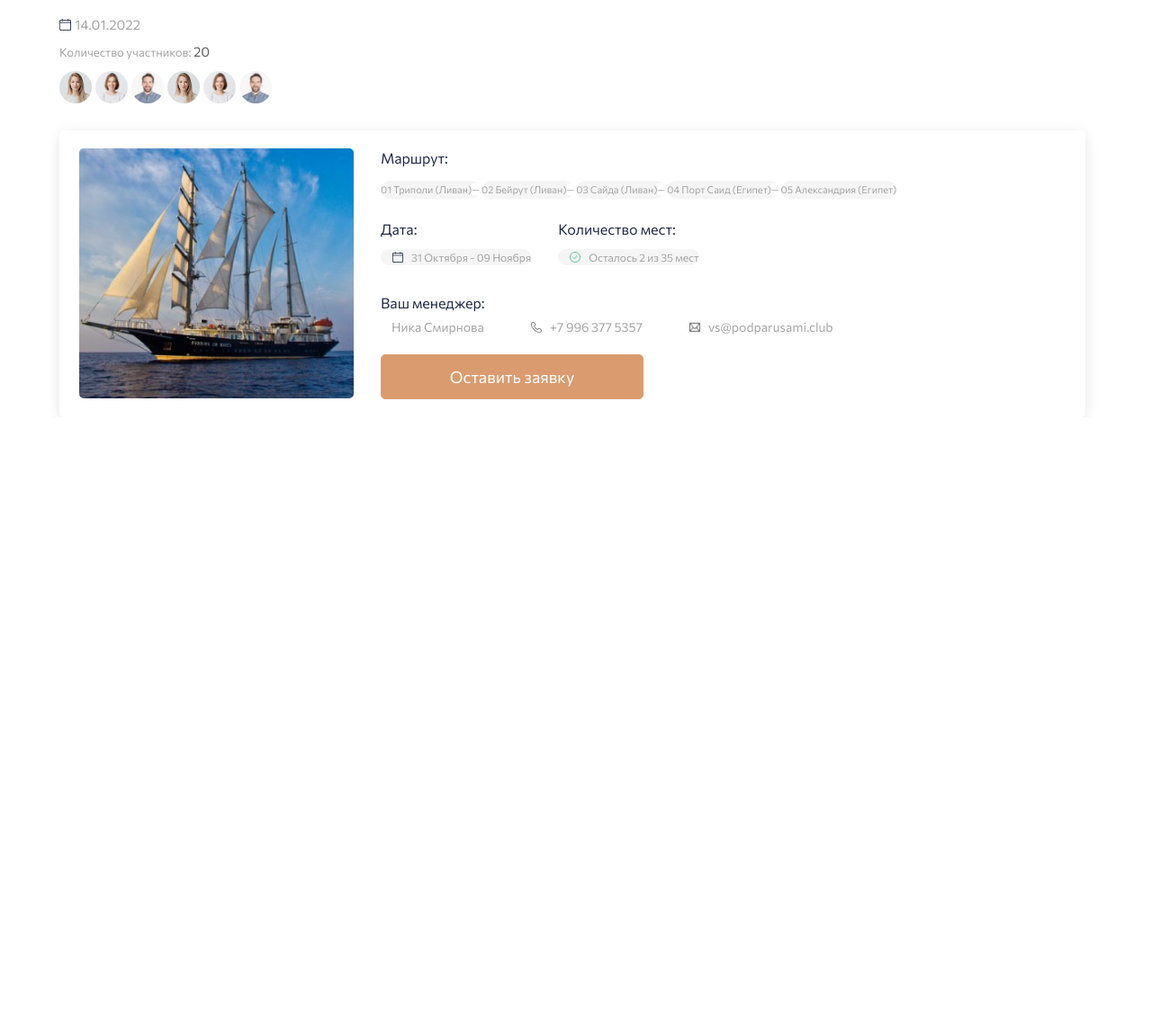
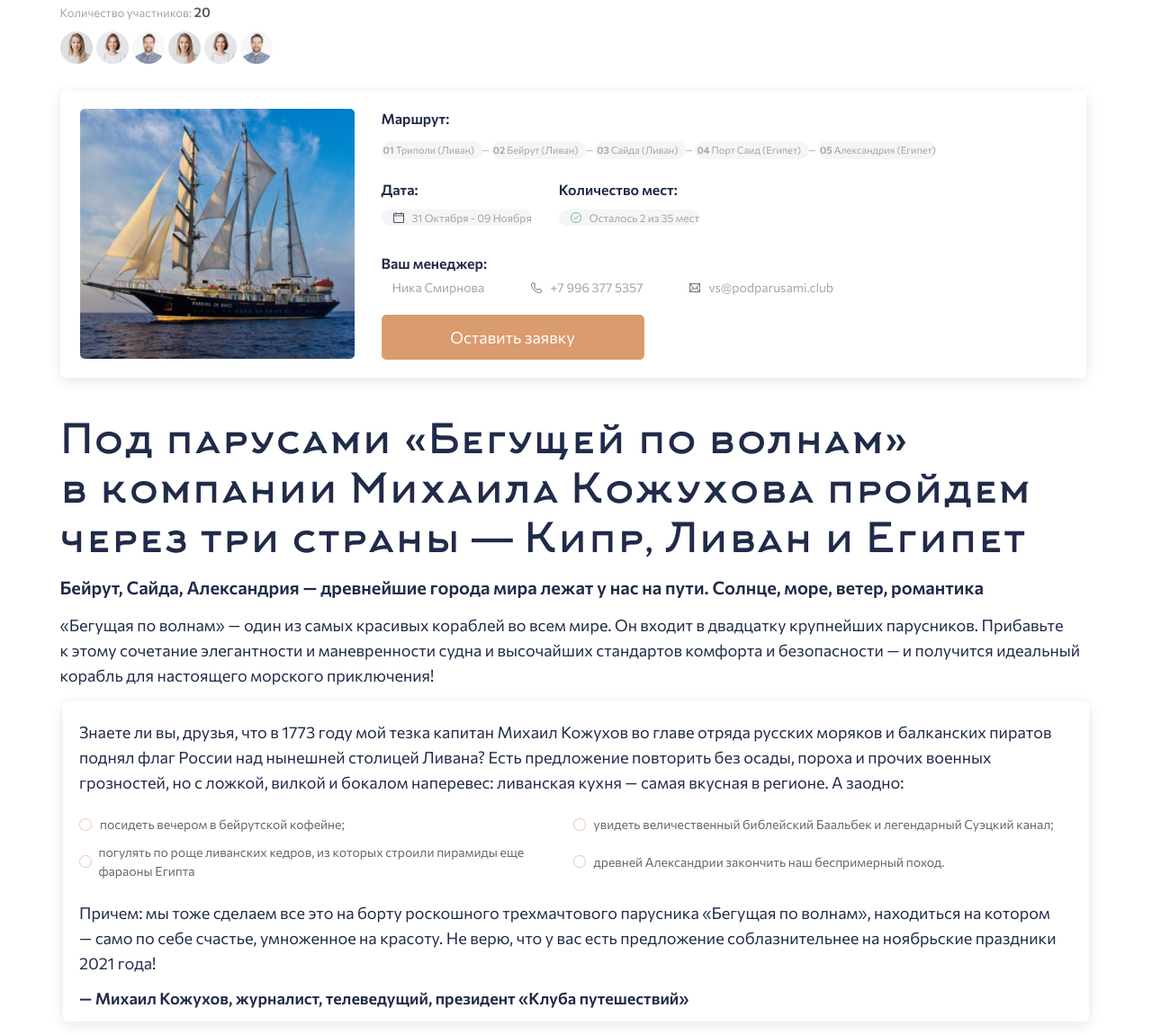
Before and after one commit to Fokusss/Kruiz, a website built with webpack: page src/index.html in a window 1280 px wide. Shown: the part 340-1491 px from the top of the page at 90% size. Before the commit the page ends 804 px from the top, so only its background shows below. Built offline with nearby package versions, Linux system fonts and the light colour scheme; a web font is replaced by a local one.

Commit message:
Доделать subtitle

```diff
--- a/src/index.html
+++ b/src/index.html
@@ -1,5 +1,6 @@
 <!DOCTYPE html>
 <html lang="ru">
+
 <head>
   <meta charset="UTF-8">
   <meta http-equiv="X-UA-Compatible" content="IE=edge">
@@ -7,6 +8,7 @@
   <title>Круиз</title>
   <link rel="icon" href=<%=require("./images/logo_browser.png")%>/>
 </head>
+
 <body class="page">
   <header class="header">
     <div class="header__logo"></div>
@@ -35,6 +37,9 @@
     </nav>
   </header>
 
+  <main>
+
+
     <section class="bread-crumb">
       <ul class="bread-crumb__list">
         <li><a href="#" class="bread-crumb__link link">Главная</a></li>
@@ -43,7 +48,7 @@
       </ul>
     </section>
 
-  <section class="adventures">
+    <section class="section adventures">
       <h1 class="adventures__title">Море, роскошь и&nbsp;ливанские кедры.
         На&nbsp;&laquo;Бегущей по&nbsp;волнам&raquo;
         с&nbsp;Михаилом Кожуховым</h1>
@@ -84,14 +89,39 @@
           <div class="card__contact">
             <p class="card__text">Ваш менеджер:</p>
             <ul class="card__contact-list">
-            <li><p class="card__name">Ника Смирнова</p></li>
-            <li><p class="card__phone">+7 996 377 5357</p></li>
-            <li><p class="card__email">vs@podparusami.club</p></li>
+              <li>
+                <p class="card__name">Ника Смирнова</p>
+              </li>
+              <li>
+                <p class="card__phone">+7 996 377 5357</p>
+              </li>
+              <li>
+                <p class="card__email">vs@podparusami.club</p>
+              </li>
             </ul>
           </div>
           <button class="card__submit">Оставить заявку</button>
         </div>
       </div>
     </section>
+
+    <section class="section description">
+      <h2 class="description__title">Под парусами &laquo;Бегущей по&nbsp;волнам&raquo; в&nbsp;компании Михаила Кожухова пройдем через три страны&nbsp;&mdash; Кипр, Ливан и&nbsp;Египет</h2>
+      <p class="description__subtitle">Бейрут, Сайда, Александрия&nbsp;&mdash; древнейшие города мира лежат у&nbsp;нас на&nbsp;пути. Солнце, море, ветер, романтика</p>
+      <p class="description__text">&laquo;Бегущая по&nbsp;волнам&raquo;&nbsp;&mdash; один из&nbsp;самых красивых кораблей во&nbsp;всем мире. Он&nbsp;входит в&nbsp;двадцатку крупнейших парусников. Прибавьте к&nbsp;этому сочетание элегантности и&nbsp;маневренности судна и&nbsp;высочайших стандартов комфорта и&nbsp;безопасности&nbsp;&mdash; и&nbsp;получится идеальный корабль для настоящего морского приключения!</p>
+      <blockquote class="description__blockquote">
+        <p class="description__text">Знаете&nbsp;ли вы, друзья, что в&nbsp;1773 году мой тезка капитан Михаил Кожухов во&nbsp;главе отряда русских моряков и&nbsp;балканских пиратов поднял флаг России над нынешней столицей Ливана? Есть предложение повторить без осады, пороха и&nbsp;прочих военных грозностей, но&nbsp;с&nbsp;ложкой, вилкой и&nbsp;бокалом наперевес: ливанская кухня&nbsp;&mdash; самая вкусная в&nbsp;регионе. А&nbsp;заодно:</p>
+        <ul class="description__cheklist">
+          <li>посидеть вечером в бейрутской кофейне; </li>
+          <li>увидеть величественный библейский Баальбек и легендарный Суэцкий канал;</li>
+          <li>погулять по роще ливанских кедров, из которых строили пирамиды еще фараоны Египта </li>
+          <li>древней Александрии закончить наш беспримерный поход. </li>
+        </ul>
+        <p class="description__text">Причем: мы тоже сделаем все это на борту роскошного трехмачтового парусника «Бегущая по волнам», находиться на котором — само по себе счастье, умноженное на красоту. Не верю, что у вас есть предложение соблазнительнее на ноябрьские праздники 2021 года! </p>
+        <p class="description__author">&mdash;&nbsp;Михаил Кожухов, журналист, телеведущий, президент &laquo;Клуба путешествий&raquo;</p>
+      </blockquote>
+    </section>
+  </main>
 </body>
+
 </html>
--- a/src/index.scss
+++ b/src/index.scss
@@ -241,17 +241,21 @@ $color-grey: #A4A4A4;
   border-radius: 5px;
   padding: 20px 0 20px 22px;
   box-sizing: border-box;
-  display: flex;
+  display: grid;
+  grid-template-rows: 1fr;
+  grid-template-columns: 305px auto;
+  gap: 30px;
 
   &__image {
     width: 305px;
     height: 278px;
     border-radius: 5px;
-    margin-right: 30px;
   }
 
   &__container {
-
+    display: flex;
+    flex-direction: column;
+    justify-content: space-between;
   }
 
   &__text {
@@ -279,11 +283,14 @@ $color-grey: #A4A4A4;
     display: inline-block;
     background-color: #F5F5F5;
     border-radius: 150px;
+    margin-right: 8px;
   }
 
   &__rout-list li::after {
     content: '\2014';
-    background-color: white;
+    position: relative;
+    left: 8px;
+    background-color: transparent;
   }
 
   &__rout-list li:last-of-type::after {
@@ -291,7 +298,7 @@ $color-grey: #A4A4A4;
   }
 
   &__info {
-    margin: 23px 0 0 0;
+    margin: 0 0 0 0;
     display: grid;
     grid-template-columns: repeat(2, max-content);
     align-content: center;
@@ -419,4 +426,94 @@ $color-grey: #A4A4A4;
   font-size: 11px;
   line-height: 20px;
   color: #A6A6A6;
+  padding-left: 2px;
 }
+
+.section {
+  max-width: 1147px;
+  margin: 0 auto;
+}
+
+.description {
+  margin-top: 46px;
+
+  &__title {
+    font-family: $font-Ark;
+    font-weight: 400;
+    font-size: 45px;
+    line-height: 55px;
+    color: $open-color;
+    margin: 0;
+    padding: 0;
+  }
+
+  &__subtitle {
+    font-family: $font-Comm;
+    font-weight: 500;
+    font-size: 20px;
+    line-height: 25px;
+    color: $open-color;
+    padding: 0;
+    margin: 10px 0 15px 0;
+  }
+
+  &__text {
+    padding: 0;
+    margin: 0px 0 0 0;
+    font-family: $font-Comm;
+    font-weight: 400;
+    font-size: 18px;
+    line-height: 28px;
+    color: $open-color;
+  }
+
+  &__blockquote {
+    max-width: 1140px;
+    margin: 15px auto;
+    padding: 0;
+    box-shadow: 0px 3px 15px rgba(0, 0, 0, 0.1);
+    border-radius: 5px;
+    padding: 20px 35px 15px 18px;
+    box-sizing: border-box;
+  }
+
+  &__author {
+    padding: 0;
+    margin: 15px 0 0 0;
+    font-family: $font-Comm;
+    font-weight: 500;
+    font-size: 18px;
+    line-height: 21px;
+    color: $open-color;
+  }
+
+  &__cheklist {
+    list-style-type: none;
+    padding: 0;
+    margin: 22px 0 22px 0;
+    display: grid;
+    grid-template-columns: 1fr 1fr;
+    font-family: $font-Comm;
+    font-weight: 400;
+    font-size: 14px;
+    line-height: 21px;
+    color: #676767;
+    gap: 10px;
+  }
+
+  &__cheklist li{
+    display: inline-flex;
+    align-items: center;
+  }
+
+  &__cheklist li::before{
+    content: '';
+    display: block;
+    background-image: url(./images/ckeck_quote.png);
+    background-size: 14px 14px;
+    background-repeat: no-repeat;
+    width: 14px;
+    height: 14px;
+    padding-right: 9px;
+  }
+}
--- a/src/vendor/fonts/fonts.css
+++ b/src/vendor/fonts/fonts.css
@@ -7,6 +7,13 @@
 }
 
 @font-face {
+  font-family: 'Commissioner';
+  font-weight: 500;
+  src: url(./commissioner/Commissioner-SemiBold.woff) format('woff'),
+       url(./commissioner/Commissioner-SemiBold.woff2) format('woff2');
+}
+
+@font-face {
   font-family: 'Arkhip';
   font-weight: 400;
   src: url(./arkhip/Arkhip.woff) format('woff'),
```
Also changed, not shown: src/images/ckeck_quote.png (added), src/vendor/fonts/commissioner/Commissioner-SemiBold.woff (added), src/vendor/fonts/commissioner/Commissioner-SemiBold.woff2 (added). Lines whose indentation alone changed are shown as unchanged.
